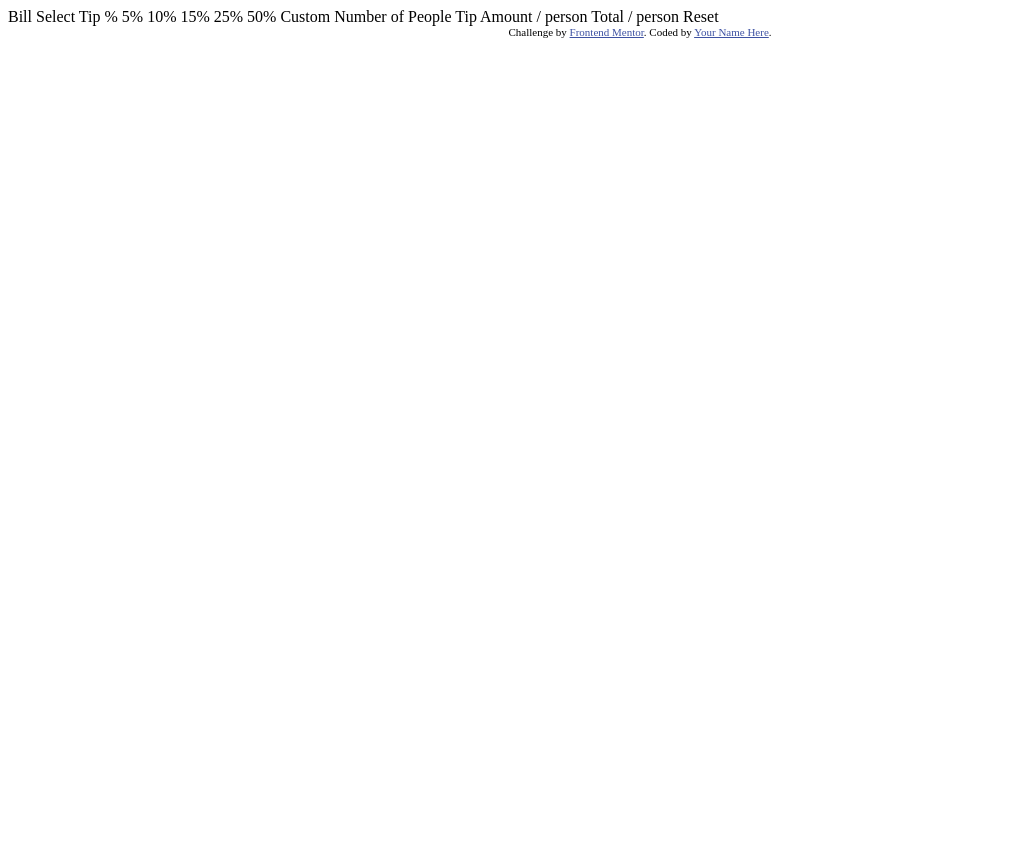
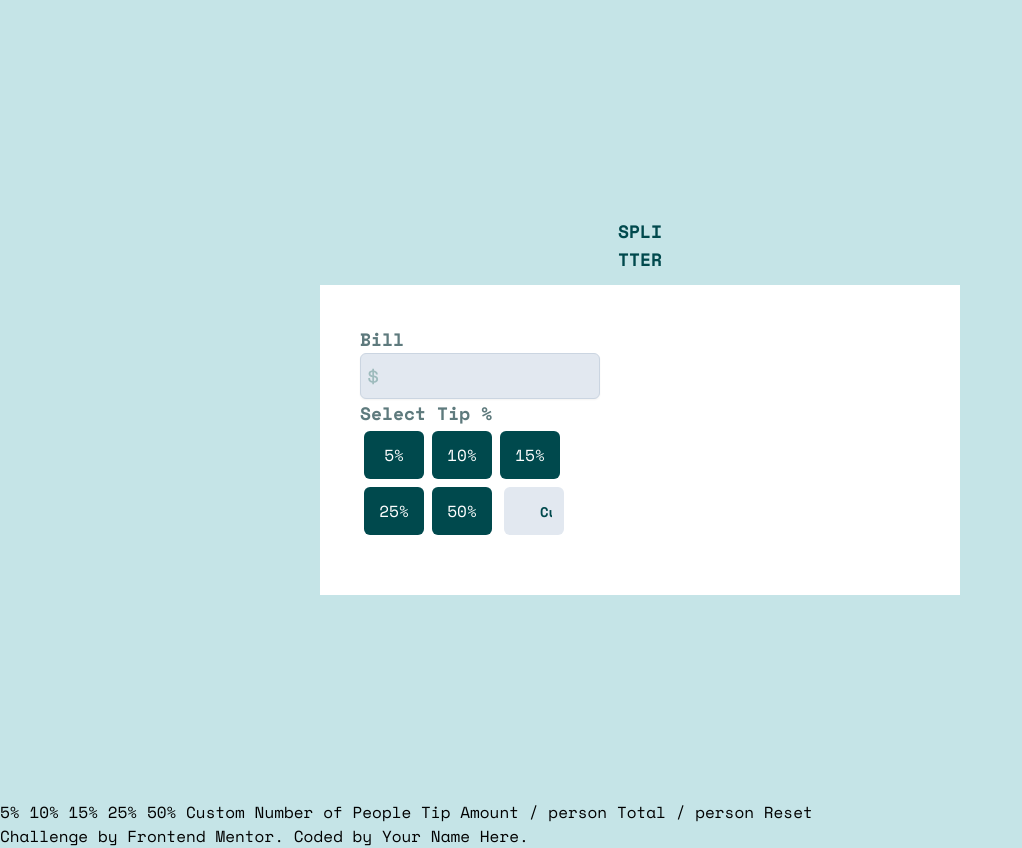
Before and after one commit to emanuel-ra/tip-calculator-app, a website: page index.html in a window 1280 px wide. Shown: the whole page, without its empty margins (0-1022 px from the left). Before the commit the page ends 800 px from the top, so only its background shows below. Drawn offline with nearby package versions, Linux system fonts and the light colour scheme.

Commit message:
maquetado - no esta completo

```diff
--- a/index.html
+++ b/index.html
@@ -8,17 +8,59 @@
 
   <title>Frontend Mentor | Tip calculator app</title>
 
-  <!-- Feel free to remove these styles or customise in your own stylesheet 👍 -->
-  <style>
-    .attribution { font-size: 11px; text-align: center; }
-    .attribution a { color: hsl(228, 45%, 44%); }
-  </style>
+  <link rel="preconnect" href="https://fonts.googleapis.com">
+  <link rel="preconnect" href="https://fonts.gstatic.com" crossorigin>
+  <link href="https://fonts.googleapis.com/css2?family=Space+Mono:wght@400;700&display=swap" rel="stylesheet">
+
+  <link rel="stylesheet" href="./css/app.css">
+
 </head>
-<body>
+<body class="bg-skin-base font-SpaceMono overflow-hidden">
 
-  Bill
+  <main class="w-screen h-screen flex grid justify-items-center content-center mx-auto">
+    <div class="w-2/4">
 
-  Select Tip %
+      <div class="w-full p-3 text-center">
+        <p class="text-skin-primary font-bold text-lg">SPLI</p>
+        <p class="text-skin-primary font-bold text-lg">TTER</p>
+      </div>
+
+      <div class="bg-white ">
+
+        <div class="w-2/4 flex flex-col p-10">
+
+          <span class="text-skin-secondary text-lg font-bold">Bill</span>
+
+          <label class="relative block ">
+            <span class="sr-only">BILL AMOUNT</span>
+            <span class="absolute inset-y-0 left-0 flex items-center pl-2">
+              <img src="./images/icon-dollar.svg" alt="">
+            </span>
+            <input class="bill-input" type="text" id="bill_amount"/>
+          </label>
+
+          <span class="text-skin-secondary text-lg font-bold">Select Tip %</span>
+          <div class="w-full flex flex-row flex-wrap content-between p-0 rounded-xl mb-4">
+            <button class="btn">5%</button>
+            <button class="btn">10%</button>
+            <button class="btn">15%</button>
+            <button class="btn">25%</button>
+            <button class="btn">50%</button>
+            <input type="text" class="custom-tip" placeholder="Custom">
+          </div>
+        </div>
+
+        <div class="w-2/4">
+
+        </div>
+
+      </div>
+
+    </div>
+  </main>
+
+
+
   5%
   10%
   15%
@@ -40,5 +82,7 @@
     Challenge by <a href="https://www.frontendmentor.io?ref=challenge" target="_blank">Frontend Mentor</a>.
     Coded by <a href="#">Your Name Here</a>.
   </div>
+
+  <script src="./js/app.js"></script>
 </body>
 </html>
--- /dev/null
+++ b/js/app.js
@@ -0,0 +1 @@
+let bill_amount = document.getElementById('bill_amount');
--- /dev/null
+++ b/tailwind.config.js
@@ -0,0 +1,32 @@
+/** @type {import('tailwindcss').Config} */
+module.exports = {
+  content: ["./*.{html,js}"],
+  theme: {
+    extend: {
+      backgroundColor:{
+        skin:{
+          'base': 'var(--light-grayish-cyan-a)' ,
+          'base2': 'var(--strong-cyan)' ,
+          'white': 'var(--white)' ,
+          'primary': 'var(--very-dark-cyan)' ,
+        }
+      },
+      textColor:{
+        skin:{
+          'primary': 'var(--very-dark-cyan)' ,
+          'secondary': 'var(--dark-grayish-cyan-a)' ,
+        }
+      },
+      fontFamily:{
+        SpaceMono: 'Space Mono, monospace'
+      },
+      borderColor:{
+        skin:{
+          'primary': 'var(--light-grayish-cyan-a)',
+          'info': 'var(--strong-cyan)' ,
+        }
+      }
+    },
+  },
+  plugins: [],
+}
```
Also changed, not shown: package.json (+5 -2 lines), css/app.css (added), dist/app.css (added), 2 other files.
